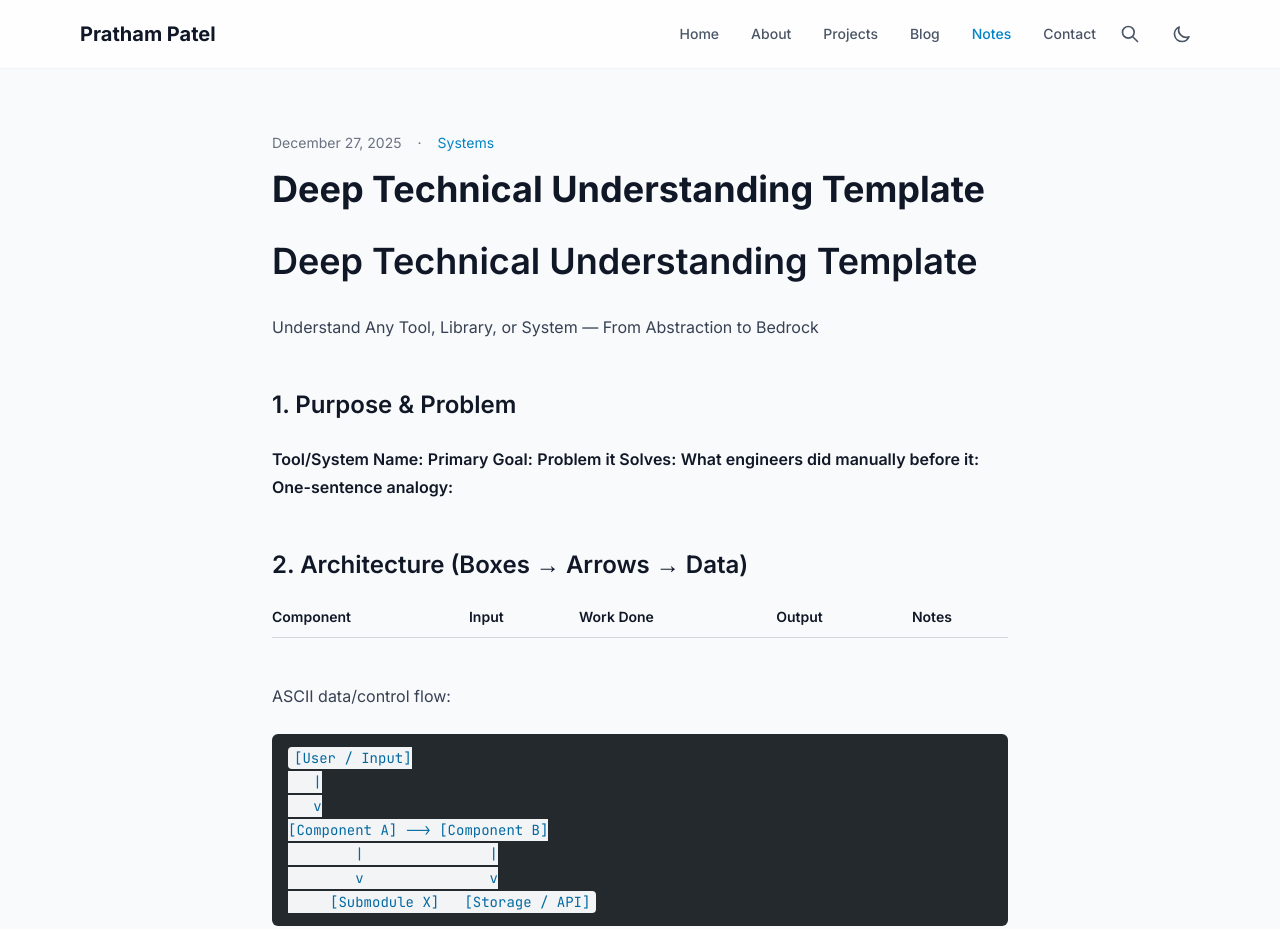
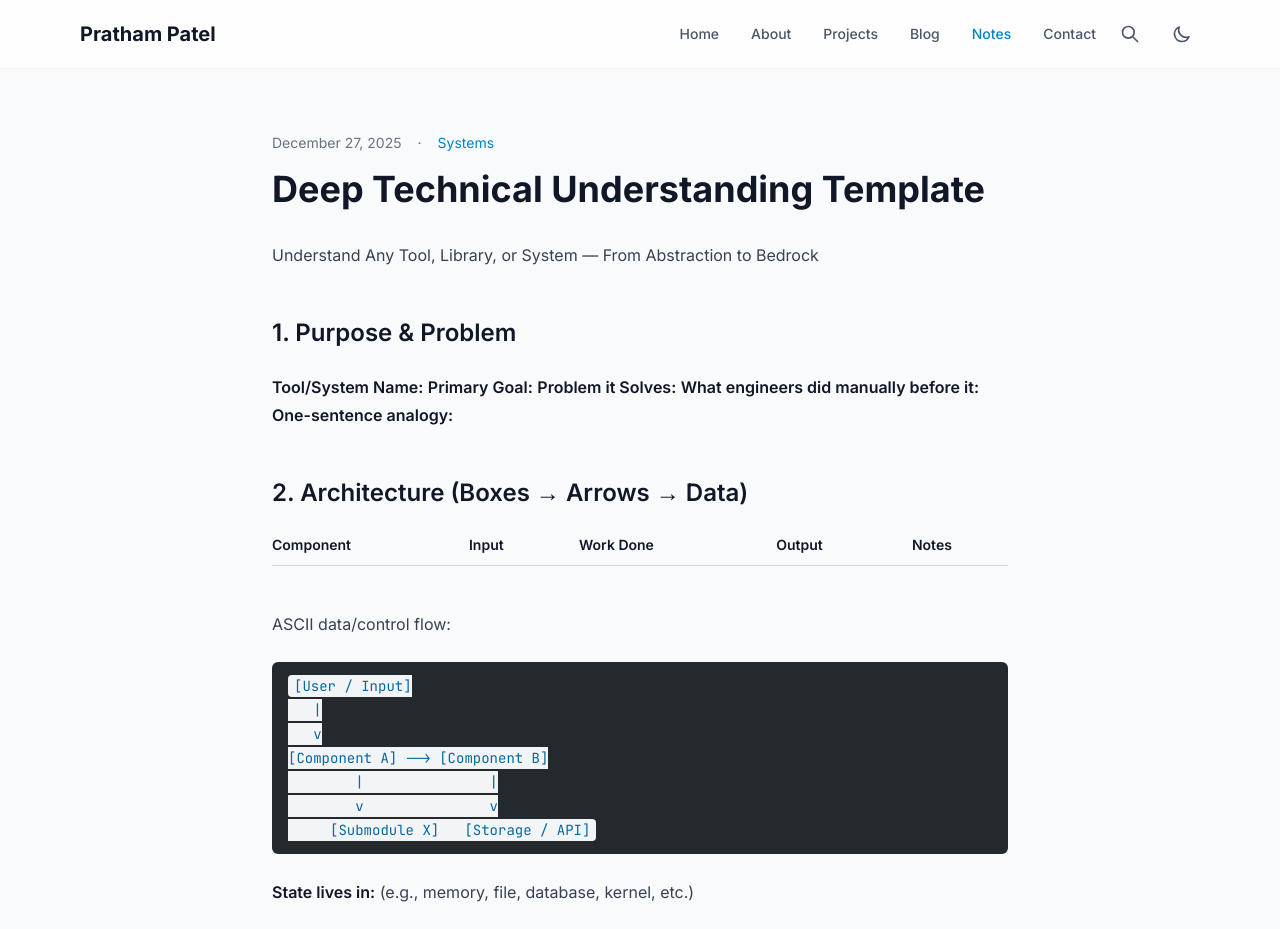
Before and after one commit to prthmptl/prthmptl.github.io, an Astro site: page /notes/deep-technical-understanding-template in a window 1280 px wide. Shown: the top 929 px of the page. Built offline with nearby package versions, Linux system fonts and the light colour scheme; Astro itself is replaced by a stand-in of ours; code samples lack their colours.

Commit message:
Update deep-technical-understanding-template.md

```diff
--- a/src/content/notes/deep-technical-understanding-template.md
+++ b/src/content/notes/deep-technical-understanding-template.md
@@ -3,8 +3,6 @@ title: "Deep Technical Understanding Template"
 date: 2025-12-27
 topic: "Systems"
 ---
-
-# Deep Technical Understanding Template
 
 Understand Any Tool, Library, or System — From Abstraction to Bedrock
 
```
